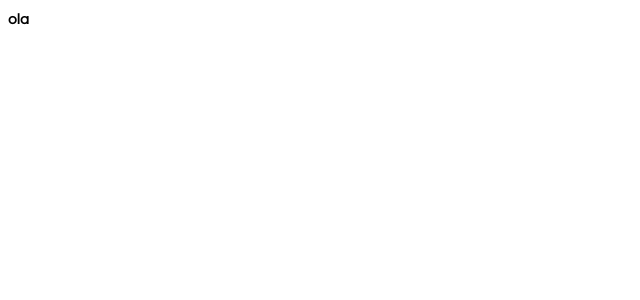
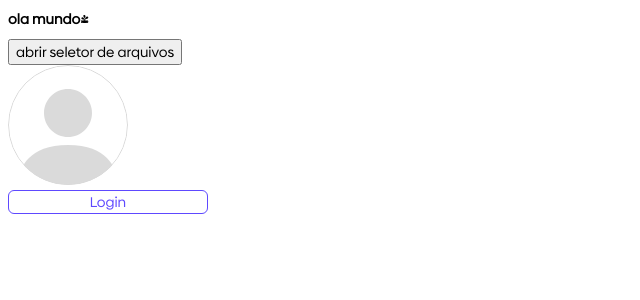
Before and after one commit to rubenspjr/devagram-react-next, a Next.js app: page / in a window 1280 px wide. Shown: the top 300 px of the page, without its empty margins (0-640 px from the left). Built offline with nearby package versions, Linux system fonts and the light colour scheme.

Commit message:
variaveis avatar e botao criados

```diff
--- /dev/null
+++ b/componentes/avatar/index.js
@@ -0,0 +1,22 @@
+import avatarImg from '../../public/imagens/avatar.svg';
+
+
+export default function Avatar({src}) {
+
+    const getAvatar = () =>{
+        if (src && src !== 'undefined'){
+            return src;
+         }
+
+    return avatarImg.src;
+    }
+
+    return (
+        <img
+        src={getAvatar()}
+            alt='Avatar'
+            className= 'avatar'
+
+        />
+    );
+}
--- /dev/null
+++ b/componentes/botao/botao.scss
@@ -0,0 +1,36 @@
+@mixin botaoPrimario{
+    background-color: $corPrimaria;
+    color: $branco;
+}
+
+@mixin botaoInvertido {
+    background-color: $branco;
+    color: $corPrimaria;
+    border: 1px solid $corPrimaria;
+}
+
+.btn {
+    width: 100%;
+    border: none;
+    border-radius: 6px;
+    cursor: pointer;
+
+
+    &.primaria{
+        @include botaoPrimario;
+        &:hover{
+            @include botaoInvertido
+        }
+    }
+
+    &.invertido{
+        @include botaoInvertido;
+        &:hover{
+            @include botaoPrimario()
+        }
+    }
+
+    &:disabled {
+        opacity: 0.5;
+    }
+}
--- /dev/null
+++ b/componentes/botao/index.js
@@ -0,0 +1,21 @@
+export default function Botao({
+    tipo = 'button',
+    texto,
+    cor = 'primaria',
+    desabilitado = false,
+    manipularClique
+}){
+
+    return (
+        <button type ={tipo}
+        className={`btn ${cor}`}
+        disabled = {desabilitado}
+        onClick={manipularClique}
+         >
+
+            {texto}
+         </button>
+    );
+
+
+}
--- /dev/null
+++ b/componentes/uploadUImagem/index.js
@@ -0,0 +1,60 @@
+import { useEffect, useRef } from "react";
+
+export function UploadImagem ({
+    className = '',
+    setImagem,
+    imagemPreview,
+    imagemPreviewClassName = '',
+    aoSetarAReferencia
+}){
+    const referenciaInput = useRef(null);
+
+    useEffect(() => {
+        if(!aoSetarAReferencia){
+            return;
+        }
+        aoSetarAReferencia(referenciaInput?.current);
+    },[referenciaInput?.current]);
+
+    const abrirSeletorArquivos = () => {
+        referenciaInput?.current?.click();
+    }
+
+    const aoAlterarImagem = () =>{
+        if(!referenciaInput?.current?.files?.length){
+            return;
+        }
+
+        const arquivo = referenciaInput?.current?.files[0];
+        const fileReader = new FileReader();
+        fileReader.readAsDataURL(arquivo);
+        fileReader.onloadend = () => {
+            setImagem({
+                preview: fileReader.result,
+                arquivo
+            });
+        }
+
+    }
+
+    return(
+        <div className={`uploadImagemContainer  ${className}`} onClick={abrirSeletorArquivos}>
+            {imagemPreview && (
+                <div className="imagemPreviewContainer">
+                    <img
+                        src={imagemPreview}
+                        alt='imagem preview'
+                        className={imagemPreviewClassName}
+                        />
+                </div>
+            )}
+            <input
+                 type='file'
+                 className='oculto'
+                 accept="image/*"
+                 ref={referenciaInput}
+                 onChange={aoAlterarImagem}
+             />
+        </div>
+    );
+}
--- a/public/fonts/fonts.scss
+++ b/public/fonts/fonts.scss
@@ -9,6 +9,6 @@
 }
 
 @font-face {
-    font-family: 'Biennale light';
+    font-family: 'Biennale Light';
     src: url(biennaleLight.otf) format('opentype');
 }
--- a/src/pages/index.js
+++ b/src/pages/index.js
@@ -1,12 +1,33 @@
 import Head from 'next/head'
 import Image from 'next/image'
-import { Inter } from 'next/font/google'
+
+import Botao from '../../componentes/botao'
+import Avatar from '../../componentes/avatar'
+import { UploadImagem } from '../../componentes/uploadUImagem'
+import { useRef, useState } from 'react'
 
 
-const inter = Inter({ subsets: ['latin'] })
+
 
 export default function Home() {
+  const [imagem, setImagem] = useState(null);
+  const referenciaInput = useRef(null);
+
   return (
-    <h1>ola</h1>
+      <>
+          <h1>ola mundo!</h1>
+          <button onClick={() => referenciaInput?.current?.click()}>abrir seletor de arquivos</button>
+
+          <UploadImagem
+           setImagem={setImagem}
+           imagemPreview={imagem?.preview}
+           aoSetarAReferencia={(ref) => referenciaInput.current = ref}
+           />
+
+            <div style ={{width:200}}>
+            <Avatar/>
+            <Botao texto = {'Login'} cor= 'invertido' manipularClique={() => console.log ('botao clicado')}/>
+          </div>
+      </>
   )
 }
--- a/src/styles/globals.scss
+++ b/src/styles/globals.scss
@@ -1,6 +1,16 @@
+@import 'variaveis.scss';
 *{
-  font-family: 'Biennale Regular';
+  font-family: $fontRegular;
   font-size:  14px;
 }
 
-@import '../../public/fonts/fonts.scss'
+.avatar {
+  border-radius: 50%;
+  object-fit: cover;
+}
+.oculto {
+  display: none
+}
+
+@import '../../public/fonts/fonts.scss';
+@import '../../componentes/botao/botao.scss';
--- /dev/null
+++ b/src/styles/variaveis.scss
@@ -0,0 +1,17 @@
+$fontRegular :'Biennale Regular';
+$fontBold: 'Biennale Bold';
+$fontLight: 'Bieenale Ligth';
+
+$corPrimaria: #5e49ff;
+$corPrimaria3: #25cbd3;
+$corPrimaria4:#f0f5ff;
+
+$cinza:  #f4f4f4;
+$cinza1: #dadada;
+$cinza2: #7c7786;
+$cinza3: #4d4c4d;
+$cinza4: #333333;
+
+$branco: #ffffff;
+
+$desktopBreakpoint: 922px;
```
Also changed, not shown: utils/validadores.js (added, +23 -0 lines), componentes/avatar/avatar.scss (added), public/imagens/avatar.svg (added).
